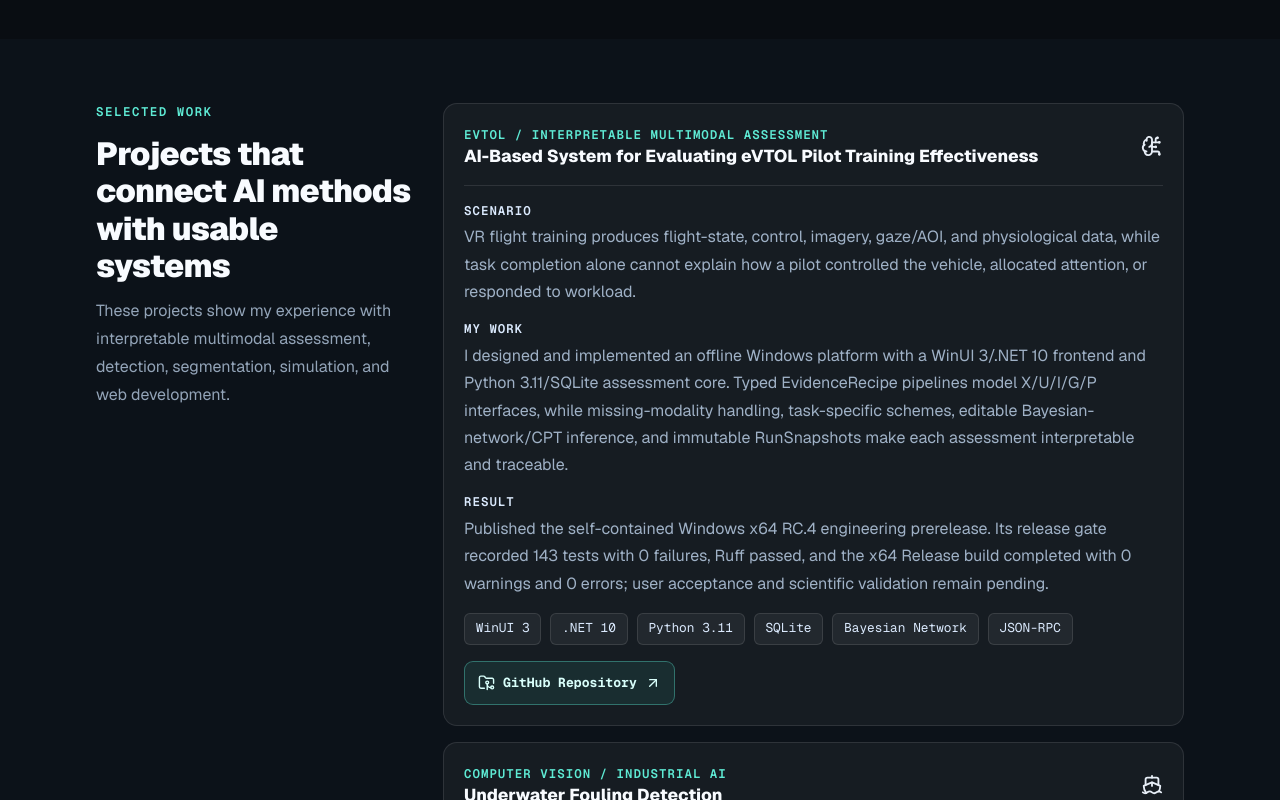
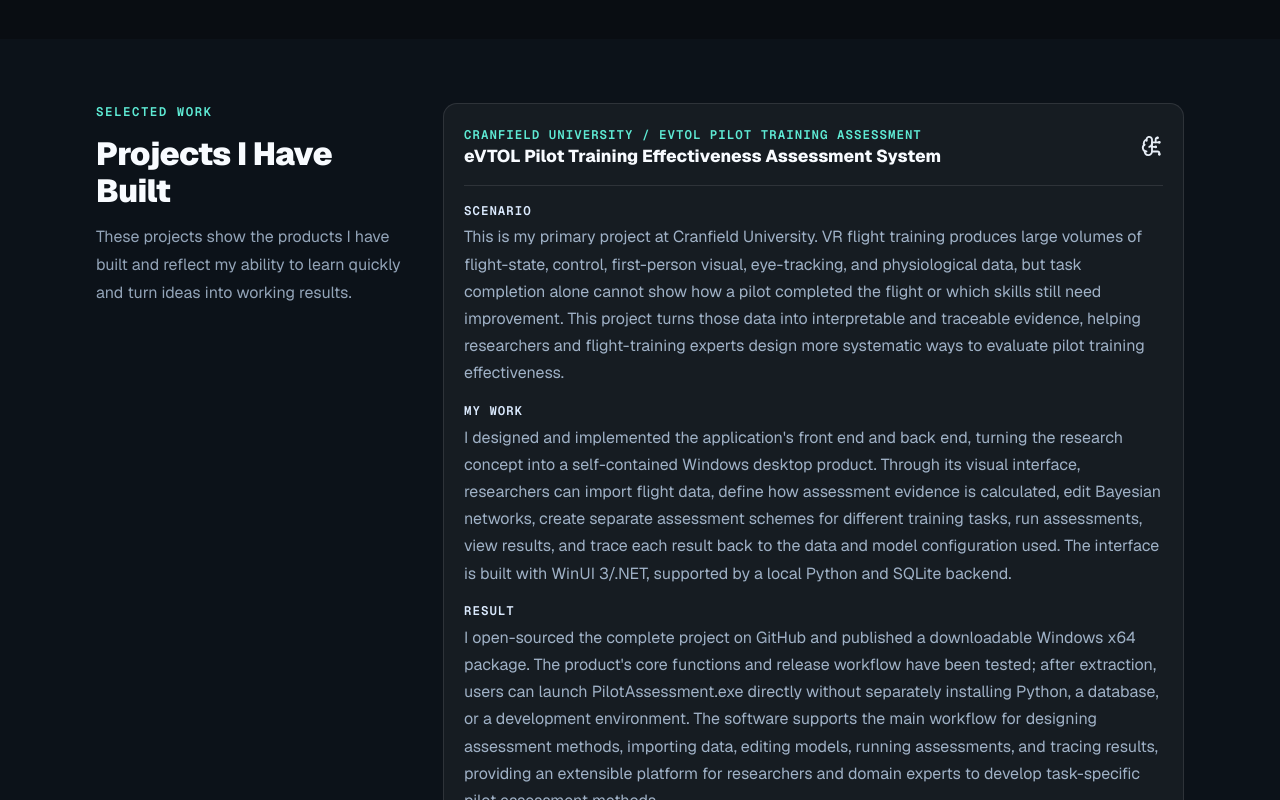
Before and after one commit to Foreverlongdamai/Foreverlongdamai.github.io, a Next.js app in the folder personal-portfolio/: page / in a window 1280 px wide. Shown: the part 2080-2880 px from the top of the page. Built offline with nearby package versions, Linux system fonts and the light colour scheme.

Commit message:
Rewrite project section around product outcomes

```diff
--- a/personal-portfolio/src/content/projects.ts
+++ b/personal-portfolio/src/content/projects.ts
@@ -4,24 +4,24 @@ export const projects: Project[] = [
   {
     slug: "pilot-assessment-ai-system",
     title: {
-      en: "AI-Based System for Evaluating eVTOL Pilot Training Effectiveness",
-      zh: "基于 AI 的 eVTOL 飞行员训练有效性评估系统",
+      en: "eVTOL Pilot Training Effectiveness Assessment System",
+      zh: "eVTOL 飞行员训练效果评估系统",
     },
     category: {
-      en: "eVTOL / Interpretable Multimodal Assessment",
-      zh: "eVTOL / 可解释多模态评估",
+      en: "Cranfield University / eVTOL Pilot Training Assessment",
+      zh: "Cranfield University / eVTOL 飞行训练评估",
     },
     scenario: {
-      en: "VR flight training produces flight-state, control, imagery, gaze/AOI, and physiological data, while task completion alone cannot explain how a pilot controlled the vehicle, allocated attention, or responded to workload.",
-      zh: "VR 飞行训练会产生飞行状态、操纵输入、画面、眼动/AOI 和生理信号等多模态数据，但仅看任务是否完成，无法解释飞行员如何操纵飞行器、分配注意力或应对工作负荷。",
+      en: "This is my primary project at Cranfield University. VR flight training produces large volumes of flight-state, control, first-person visual, eye-tracking, and physiological data, but task completion alone cannot show how a pilot completed the flight or which skills still need improvement. This project turns those data into interpretable and traceable evidence, helping researchers and flight-training experts design more systematic ways to evaluate pilot training effectiveness.",
+      zh: "这是我目前在英国 Cranfield University 主要开展的项目。VR 飞行训练会产生飞行状态、操纵输入、第一视角画面、眼动和生理信号等大量数据，但仅看任务是否完成，很难判断飞行员是如何完成操作的，以及哪些能力仍需加强。这个项目将这些数据转化为可解释、可追溯的评估依据，帮助研究人员和飞行训练专家更系统地设计飞行员训练效果评估方法。",
     },
     work: {
-      en: "I designed and implemented an offline Windows platform with a WinUI 3/.NET 10 frontend and Python 3.11/SQLite assessment core. Typed EvidenceRecipe pipelines model X/U/I/G/P interfaces, while missing-modality handling, task-specific schemes, editable Bayesian-network/CPT inference, and immutable RunSnapshots make each assessment interpretable and traceable.",
-      zh: "我设计并实现了一个离线 Windows 平台，采用 WinUI 3/.NET 10 前端与 Python 3.11/SQLite 评估核心。系统通过类型化 EvidenceRecipe 管线建模 X/U/I/G/P 接口，并以缺失模态处理、任务化方案、可编辑贝叶斯网络/CPT 推断和不可变 RunSnapshot 保证评估过程可解释、可追溯。",
+      en: "I designed and implemented the application's front end and back end, turning the research concept into a self-contained Windows desktop product. Through its visual interface, researchers can import flight data, define how assessment evidence is calculated, edit Bayesian networks, create separate assessment schemes for different training tasks, run assessments, view results, and trace each result back to the data and model configuration used. The interface is built with WinUI 3/.NET, supported by a local Python and SQLite backend.",
+      zh: "我负责软件前后端的整体设计与实现，并将研究构想落地为一款可在 Windows 本地独立运行的桌面软件。研究人员可以通过可视化界面导入飞行数据、定义评估证据的计算规则、编辑贝叶斯网络、为不同训练任务设计独立的评估方案，并运行评估、查看结果和追溯每项结果所使用的数据与模型配置。软件前端使用 WinUI 3/.NET，后端使用 Python 和 SQLite。",
     },
     impact: {
-      en: "Published the self-contained Windows x64 RC.4 engineering prerelease. Its release gate recorded 143 tests with 0 failures, Ruff passed, and the x64 Release build completed with 0 warnings and 0 errors; user acceptance and scientific validation remain pending.",
-      zh: "已发布自包含的 Windows x64 RC.4 工程预发布版本。发布门记录 143 项测试、0 项失败，Ruff 通过，x64 Release 构建为 0 警告、0 错误；用户验收与科学验证仍待完成。",
+      en: "I open-sourced the complete project on GitHub and published a downloadable Windows x64 package. The product's core functions and release workflow have been tested; after extraction, users can launch PilotAssessment.exe directly without separately installing Python, a database, or a development environment. The software supports the main workflow for designing assessment methods, importing data, editing models, running assessments, and tracing results, providing an extensible platform for researchers and domain experts to develop task-specific pilot assessment methods.",
+      zh: "我已将完整项目开源到 GitHub，并发布了可直接下载运行的 Windows x64 软件包。产品的核心功能和发布流程已经完成测试；用户解压后即可启动 PilotAssessment.exe，无需另外安装 Python、数据库或开发环境。软件已经支持评估方法设计、数据导入、模型编辑、评估运行和结果追溯等主要流程，为研究人员和领域专家进一步设计不同训练任务的飞行员评估方法提供了一套可扩展的平台。",
     },
     technologies: [
       "WinUI 3",
--- a/personal-portfolio/src/content/sections.ts
+++ b/personal-portfolio/src/content/sections.ts
@@ -44,10 +44,10 @@ export const portfolioSections: PortfolioSection[] = [
   {
     id: "projects",
     eyebrow: { en: "Selected Work", zh: "代表项目" },
-    title: { en: "Projects that connect AI methods with usable systems", zh: "连接 AI 方法与可用系统的项目" },
+    title: { en: "Projects I Have Built", zh: "我做过的实践项目" },
     description: {
-      en: "These projects show my experience with interpretable multimodal assessment, detection, segmentation, simulation, and web development.",
-      zh: "这些项目展示了我在可解释多模态评估、检测、分割、仿真和 Web 开发方面的实践经历。",
+      en: "These projects show the products I have built and reflect my ability to learn quickly and turn ideas into working results.",
+      zh: "这些项目展示了我目前做过的产品，也体现了我快速学习并把想法变成实际成果的能力。",
     },
   },
   {
```
Also changed, not shown: 1 other file (tests, documents, lock files or other folders).
